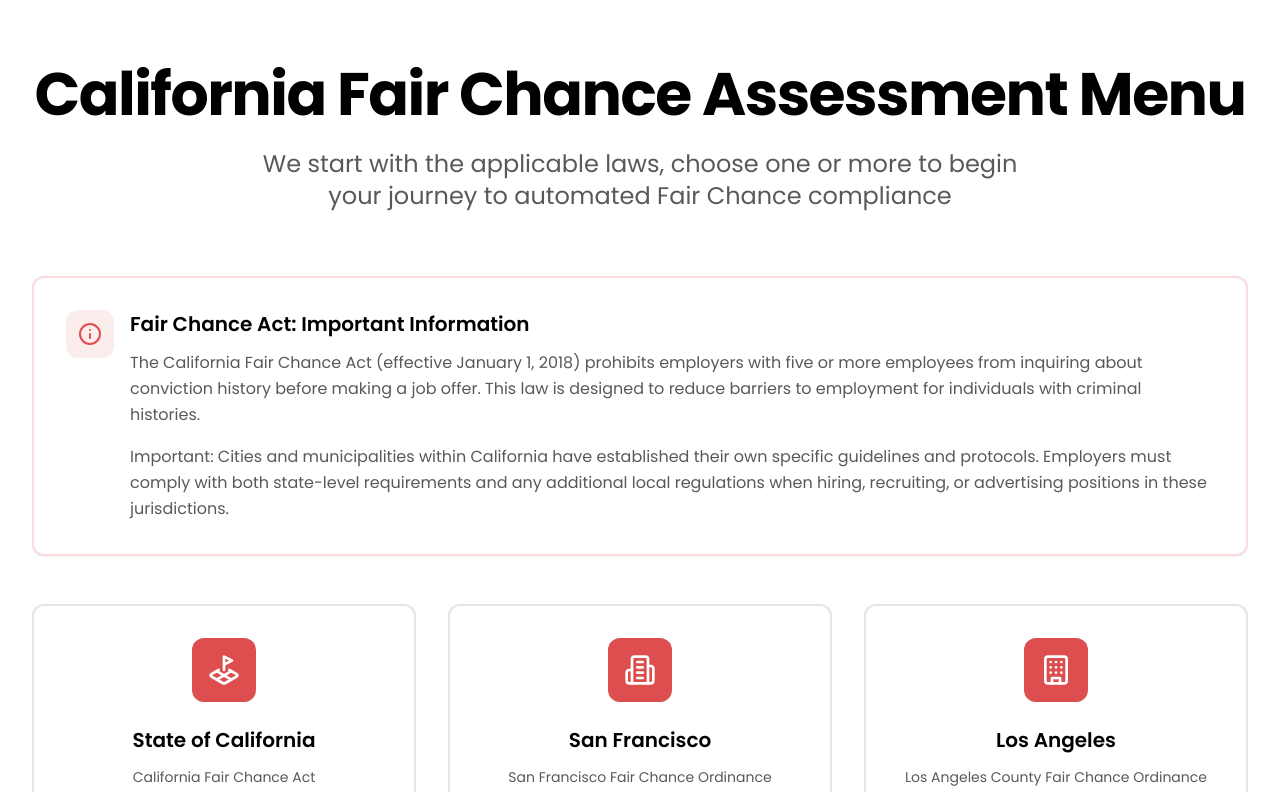
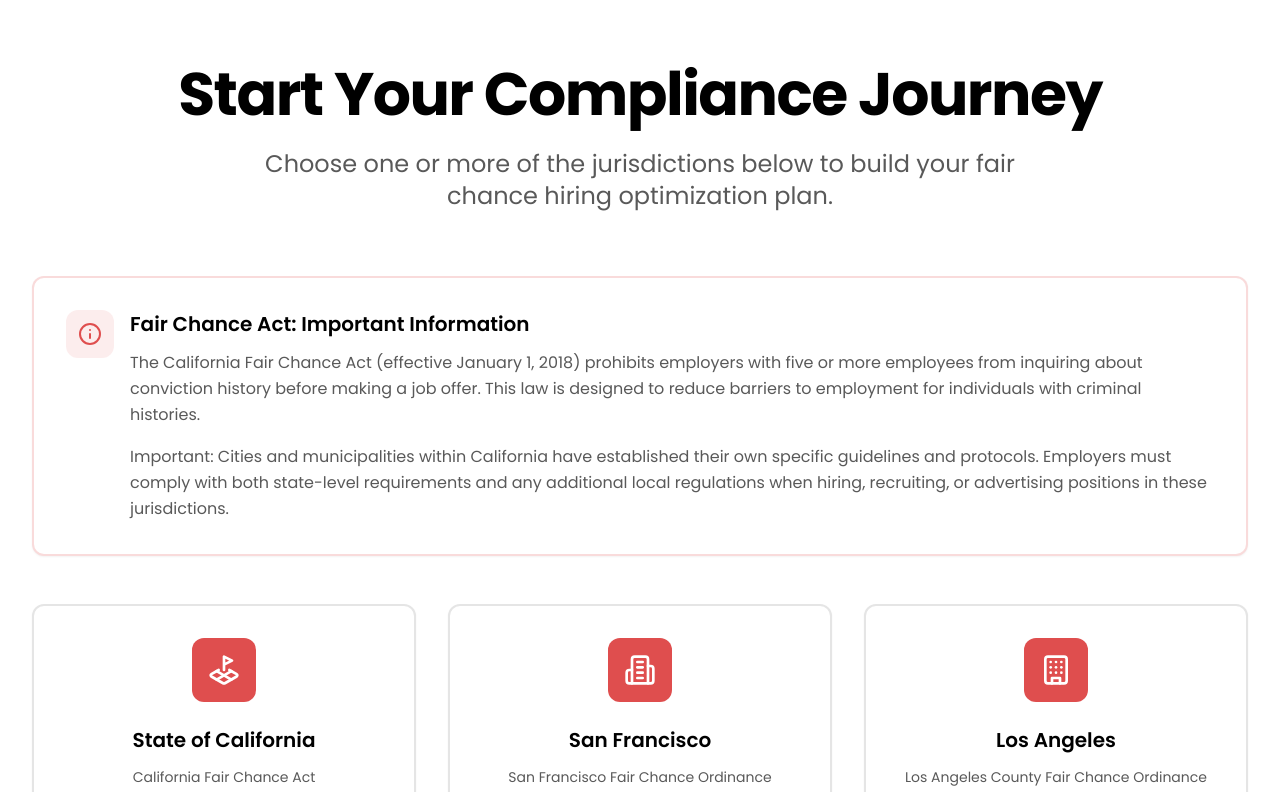
Before and after one commit to Rezme-Inc/CaliforniaDemo, a Next.js app in the folder CaliFCH/: page / in a window 1280 px wide. Shown: the top 792 px of the page. Built offline with nearby package versions, Linux system fonts and the light colour scheme.

Commit message:
Update footer and landing page text and links to match latest requirements

```diff
--- a/CaliFCH/app/page.tsx
+++ b/CaliFCH/app/page.tsx
@@ -63,10 +63,10 @@ export default function Home() {
         <div className="mx-auto max-w-7xl px-4 sm:px-6 lg:px-8 py-16">
           <div className="text-center mb-16">
             <h1 className="text-4xl font-bold tracking-tight text-foreground sm:text-5xl md:text-6xl">
-              California Fair Chance Assessment Menu
+              Start Your Compliance Journey
             </h1>
             <p className="mt-6 text-xl text-secondary sm:text-2xl max-w-3xl mx-auto">
-              We start with the applicable laws, choose one or more to begin your journey to automated Fair Chance compliance
+              Choose one or more of the jurisdictions below to build your fair chance hiring optimization plan.
             </p>
           </div>
 
--- a/CaliFCH/components/ui/footer.tsx
+++ b/CaliFCH/components/ui/footer.tsx
@@ -23,7 +23,7 @@ export function Footer() {
               <Link href="https://www.rezme.app/about" className="block text-gray-700 hover:text-black" target="_blank" rel="noopener noreferrer">About</Link>
               <Link href="https://www.rezme.app/product" className="block text-gray-700 hover:text-black" target="_blank" rel="noopener noreferrer">Product</Link>
               <Link href="https://www.rezme.app/resources" className="block text-gray-700 hover:text-black" target="_blank" rel="noopener noreferrer">Resources</Link>
-              <Link href="/signin" className="block text-gray-700 hover:text-black">Sign In</Link>
+              <Link href="https://www.rezme.app/signin" className="block text-gray-700 hover:text-black" target="_blank" rel="noopener noreferrer">Sign In</Link>
             </nav>
           </div>
 
```
